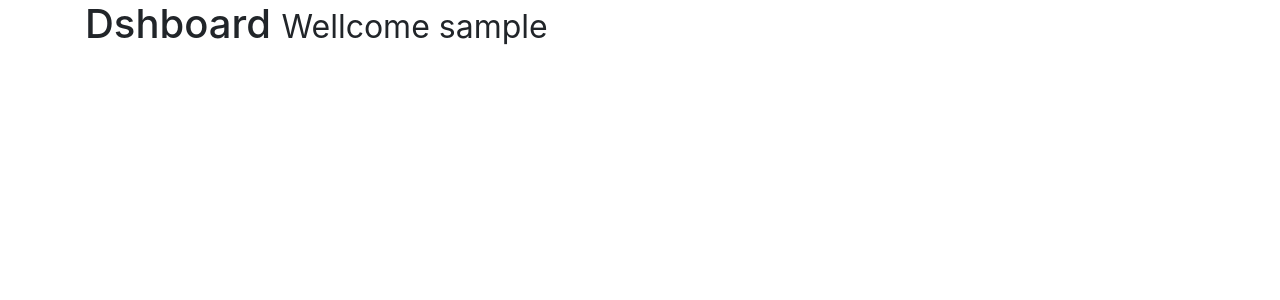
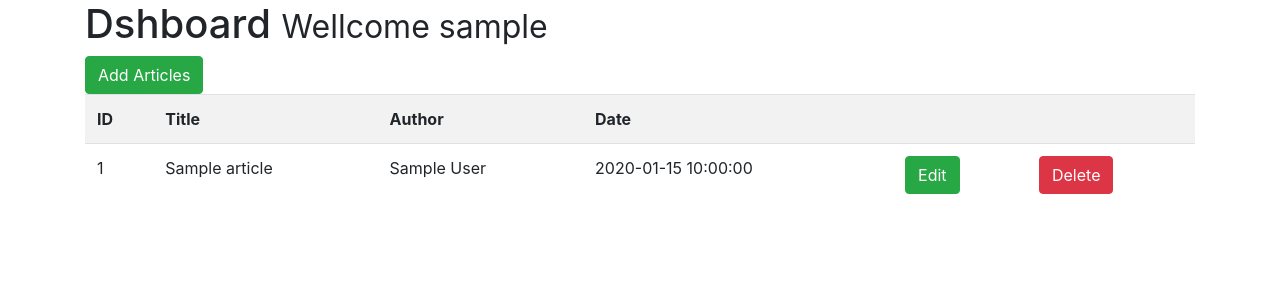
Before and after one commit to Hamzakhann/flask_ssuet, a Flask app: page /dashboard in a window 1280 px wide. Shown: the part 56-356 px from the top of the page. Run offline with Flask 2, Linux system fonts and the light colour scheme; the visitor is signed in with stand-in values (Sample User, id 1); tables that the repository leaves empty or names only in its code hold one stand-in row (values such as "Sample post"); some libraries are stand-ins or nearby versions.

Commit message:
get and add articles to database

```diff
--- a/app.py
+++ b/app.py
@@ -2,8 +2,9 @@ from flask import Flask , render_template ,request ,flash , redirect , url_for ,
 from flask_mysqldb import MySQL
 from passlib.hash import sha256_crypt
 from wtforms import Form , StringField , TextAreaField, PasswordField , validators
+from functools import wraps
+from data import Articles
 
-from data import Articles
 app = Flask(__name__)
 
 articles = Articles()
@@ -104,7 +105,22 @@ def login():
             error = "Username not found"
             return render_template('login.html' , error = error)
     return render_template('login.html')
+
+
+
+def is_logged_in(g):
+    @wraps(g)
+    def wrap(*args , **kwargs):
+        if 'logged_in' in session:
+            return g(*args , **kwargs)
+        else:
+            flash("Un authorized, Please login " , "danger")
+            return redirect(url_for('login'))
+    return wrap
+
+
 @app.route('/logout')
+@is_logged_in
 def logout():
     session.clear()
     flash("You are now logged out" , "success")
@@ -112,10 +128,38 @@ def logout():
 
 
 @app.route('/dashboard')
+@is_logged_in
 def dashboard():
-    return render_template('dashboard.html')
+    cur = mysql.connection.cursor()
+    result = cur.execute("SELECT * FROM articles")
+    articles= cur.fetchall()
+    if result > 0:
+        return render_template('dashboard.html' , articles=articles)
+    else:
+        msg = "No article found"
+        return render_template('dashboard.html' , msg=msg)
+    cur.close()
 
 
+
+class ArticleForm(Form):
+    title = StringField('Title' , [validators.Length(min=1 , max=50)])
+    body = TextAreaField('Body' , [validators.Length(min=10)])
+
+
+@app.route('/create_article' , methods=['GET' , 'POST'])
+def add_article():
+    form = ArticleForm(request.form)
+    if request.method == 'POST' and form.validate():
+        title = form.title.data
+        body = form.body.data
+        cur = mysql.connection.cursor()
+        cur.execute("INSERT INTO articles(title , body , author) VALUES(%s , %s , %s)", (title,body,session['username']))
+        mysql.connection.commit()
+        cur.close()
+        flash("Article created" , "success")
+        return redirect(url_for('dashboard'))
+    return render_template("add_article.html" , form=form)
 
 if __name__ == '__main__':
     app.secret_key = 'secret123'
--- a/templates/about.html
+++ b/templates/about.html
@@ -8,6 +8,7 @@
      necessitatibus eveniet laudantium ea
       optio modi. Praesentium cupiditate
       explicabo quisquam sequi minima facere iure
-       laborum maiores, voluptatibus reprehenderit?</p>
+       laborum maiores, voluptatibus reprehenderit?
+    7</p>
 </div>
 {% endblock %}
--- a/templates/dashboard.html
+++ b/templates/dashboard.html
@@ -1,4 +1,28 @@
-{%extends 'layout.html' %}
+{%extends 'layout.html'%}
+
+
 {%block body%}
 <h1>Dshboard <small>Wellcome {{session.username}}</small> </h1>
+<a class="btn btn-success" href="/create_article" >Add Articles</a>
+<table class="table table-striped" >
+<tr>
+    <th>ID</th>
+    <th>Title</th>
+    <th>Author</th>
+    <th>Date</th>
+    <th></th>
+    <th></th>
+</tr>
+{%for article in articles%}
+<tr>
+<td>{{article.id}}</td>
+<td>{{article.title}}</td>
+<td>{{article.author}}</td>
+<td>{{article.create_date}}</td>
+<td><a href="edit_aticle/{{article.id}}" class="btn btn-success pull-right"  >Edit</a></td>
+<td><a href="" class="btn btn-danger pull-right"  >Delete</a></td>
+
+</tr>
+{%endfor%}
+</table>
 {%endblock%}
--- a/templates/layout.html
+++ b/templates/layout.html
@@ -19,5 +19,9 @@
 <script src="https://code.jquery.com/jquery-3.3.1.slim.min.js" integrity="sha384-q8i/X+965DzO0rT7abK41JStQIAqVgRVzpbzo5smXKp4YfRvH+8abtTE1Pi6jizo" crossorigin="anonymous"></script>
 <script src="https://cdnjs.cloudflare.com/ajax/libs/popper.js/1.14.7/umd/popper.min.js" integrity="sha384-UO2eT0CpHqdSJQ6hJty5KVphtPhzWj9WO1clHTMGa3JDZwrnQq4sF86dIHNDz0W1" crossorigin="anonymous"></script>
 <script src="https://stackpath.bootstrapcdn.com/bootstrap/4.3.1/js/bootstrap.min.js" integrity="sha384-JjSmVgyd0p3pXB1rRibZUAYoIIy6OrQ6VrjIEaFf/nJGzIxFDsf4x0xIM+B07jRM" crossorigin="anonymous"></script>
+<script src="https://cdn.ckeditor.com/4.11.4/standard/ckeditor.js"></script>
+<script>
+CKEDITOR.replace("my-textarea")
+</script>
 </body>
 </html>
```
Also changed, not shown: templates/add_article.html (added, +17 -0 lines), templates/articles.html (line endings or trailing spaces).
